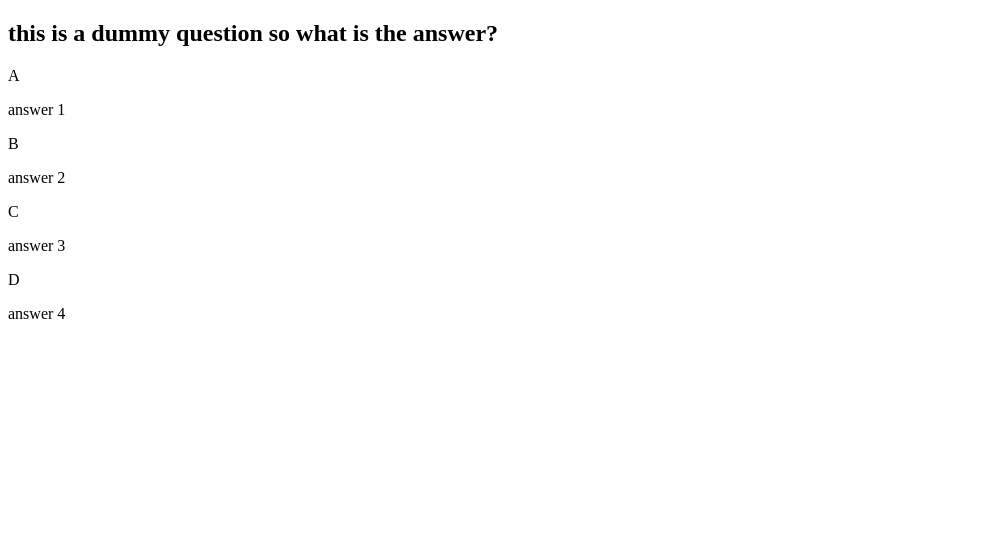
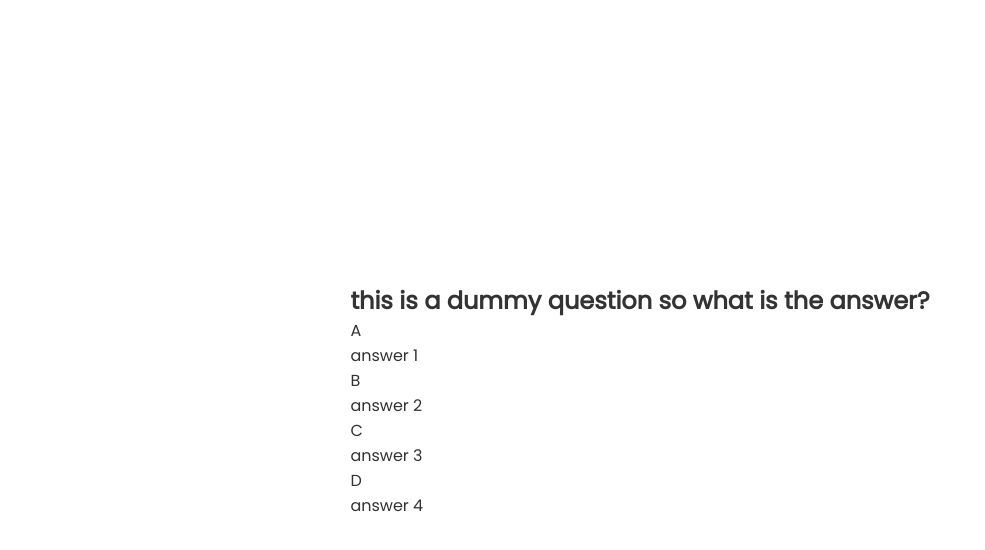
Before and after one commit to 2nde-dev/Who-Wants-to-Be-a-Millionaire, a plain HTML site: page game.html in a window 1280 px wide. Shown: the whole page, without its empty margins (0-985 px from the left). Drawn offline with Linux system fonts and the light colour scheme.

Commit message:
i linked style.css file to the game.html to reduce the stress of starting a new css styling from fresh

```diff
--- a/game.html
+++ b/game.html
@@ -4,7 +4,8 @@
     <meta charset="UTF-8" />
     <meta http-equiv="X-UA-Compatible" content="IE=edge" />
     <meta name="viewport" content="width=device-width, initial-scale=1.0" />
-    <title>Document</title>
+    <title>Game</title>
+    <link rel="stylesheet" href="style.css" />
   </head>
   <body>
     <div class="container">
```
